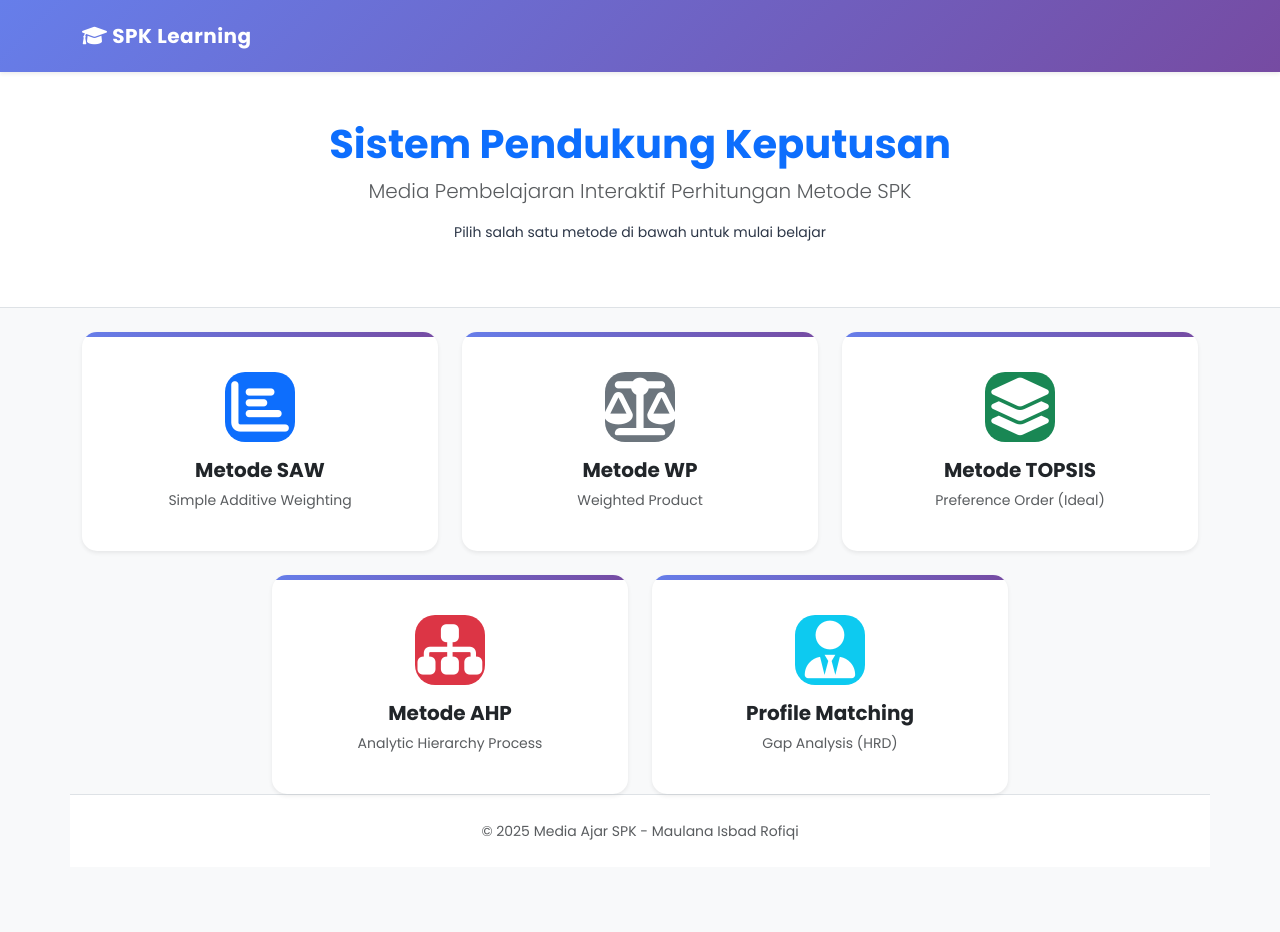
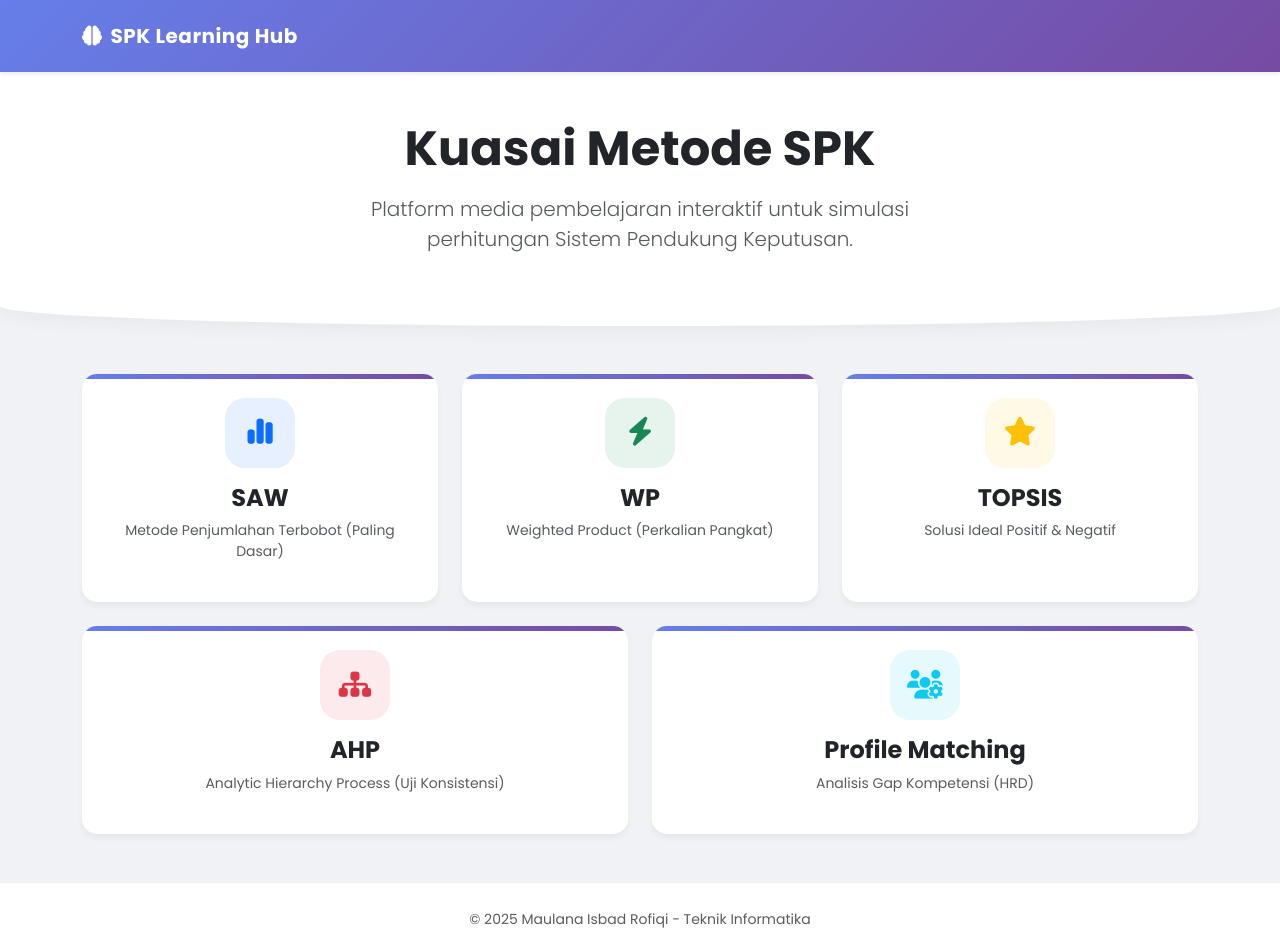
Before and after one commit to maulana-isbad-rofiqi/media-ajar-spk, a plain HTML site: page index.html in a window 1280 px wide. Drawn offline with nearby package versions, Linux system fonts and the light colour scheme.

Commit message:
Update index.html

```diff
--- a/index.html
+++ b/index.html
@@ -3,105 +3,96 @@
 <head>
     <meta charset="UTF-8">
     <meta name="viewport" content="width=device-width, initial-scale=1.0">
-    <title>Media Pembelajaran SPK</title>
+    <title>SPK Learning Hub</title>
     <link href="https://cdn.jsdelivr.net/npm/bootstrap@5.3.0/dist/css/bootstrap.min.css" rel="stylesheet">
+    <link rel="stylesheet" href="https://cdnjs.cloudflare.com/ajax/libs/font-awesome/6.4.0/css/all.min.css">
     <link rel="stylesheet" href="style.css">
-    <link rel="stylesheet" href="https://cdnjs.cloudflare.com/ajax/libs/font-awesome/6.0.0/css/all.min.css">
 </head>
-<body class="bg-light">
+<body>
 
-    <nav class="navbar navbar-dark bg-primary shadow-sm sticky-top">
+    <nav class="navbar navbar-dark shadow-sm">
         <div class="container">
-            <a class="navbar-brand fw-bold" href="index.html">
-                <i class="fas fa-graduation-cap"></i> SPK Learning
+            <a class="navbar-brand" href="#">
+                <i class="fas fa-brain me-2"></i>SPK Learning Hub
             </a>
         </div>
     </nav>
 
-    <div class="bg-white py-5 mb-4 text-center border-bottom">
+    <div class="hero-section text-center pt-5">
         <div class="container">
-            <h1 class="fw-bold text-primary">Sistem Pendukung Keputusan</h1>
-            <p class="lead text-muted">Media Pembelajaran Interaktif Perhitungan Metode SPK</p>
-            <p class="small">Pilih salah satu metode di bawah untuk mulai belajar</p>
+            <h1 class="display-5 fw-bold text-dark mb-3">Kuasai Metode SPK</h1>
+            <p class="lead text-muted mb-4 mx-auto" style="max-width: 600px;">
+                Platform media pembelajaran interaktif untuk simulasi perhitungan Sistem Pendukung Keputusan.
+            </p>
         </div>
     </div>
 
-    <div class="container mb-5">
-        <div class="row g-4 justify-content-center">
-
-            <div class="col-md-4 col-6">
+    <div class="container my-5">
+        <div class="row g-4">
+            <div class="col-md-4 col-sm-6">
                 <a href="saw.html" class="text-decoration-none">
-                    <div class="card h-100 border-0 shadow-sm menu-card text-center py-4">
-                        <div class="card-body">
-                            <div class="icon-box bg-primary text-white mb-3">
-                                <i class="fas fa-chart-bar fa-2x"></i>
-                            </div>
-                            <h5 class="fw-bold text-dark">Metode SAW</h5>
-                            <p class="text-muted small mb-0">Simple Additive Weighting</p>
+                    <div class="menu-card h-100 p-4 text-center">
+                        <div class="icon-box bg-primary bg-opacity-10 text-primary">
+                            <i class="fas fa-chart-simple"></i>
                         </div>
+                        <h4 class="fw-bold text-dark">SAW</h4>
+                        <p class="text-muted small">Metode Penjumlahan Terbobot (Paling Dasar)</p>
                     </div>
                 </a>
             </div>
 
-                        <div class="col-md-4 col-6">
+            <div class="col-md-4 col-sm-6">
                 <a href="wp.html" class="text-decoration-none">
-                    <div class="card h-100 border-0 shadow-sm menu-card text-center py-4">
-                        <div class="card-body">
-                            <div class="icon-box bg-secondary text-white mb-3">
-                                <i class="fas fa-balance-scale fa-2x"></i>
-                            </div>
-                            <h5 class="fw-bold text-dark">Metode WP</h5>
-                            <p class="text-muted small mb-0">Weighted Product</p>
+                    <div class="menu-card h-100 p-4 text-center">
+                        <div class="icon-box bg-success bg-opacity-10 text-success">
+                            <i class="fas fa-bolt"></i>
                         </div>
+                        <h4 class="fw-bold text-dark">WP</h4>
+                        <p class="text-muted small">Weighted Product (Perkalian Pangkat)</p>
                     </div>
                 </a>
             </div>
 
-
-            <div class="col-md-4 col-6">
+            <div class="col-md-4 col-sm-6">
                 <a href="topsis.html" class="text-decoration-none">
-                    <div class="card h-100 border-0 shadow-sm menu-card text-center py-4">
-                        <div class="card-body">
-                            <div class="icon-box bg-success text-white mb-3">
-                                <i class="fas fa-layer-group fa-2x"></i>
-                            </div>
-                            <h5 class="fw-bold text-dark">Metode TOPSIS</h5>
-                            <p class="text-muted small mb-0">Preference Order (Ideal)</p>
+                    <div class="menu-card h-100 p-4 text-center">
+                        <div class="icon-box bg-warning bg-opacity-10 text-warning">
+                            <i class="fas fa-star"></i>
                         </div>
+                        <h4 class="fw-bold text-dark">TOPSIS</h4>
+                        <p class="text-muted small">Solusi Ideal Positif & Negatif</p>
                     </div>
                 </a>
             </div>
 
-            <div class="col-md-4 col-6">
+            <div class="col-md-6 col-sm-6">
                 <a href="ahp.html" class="text-decoration-none">
-                    <div class="card h-100 border-0 shadow-sm menu-card text-center py-4">
-                        <div class="card-body">
-                            <div class="icon-box bg-danger text-white mb-3">
-                                <i class="fas fa-sitemap fa-2x"></i>
-                            </div>
-                            <h5 class="fw-bold text-dark">Metode AHP</h5>
-                            <p class="text-muted small mb-0">Analytic Hierarchy Process</p>
+                    <div class="menu-card h-100 p-4 text-center">
+                        <div class="icon-box bg-danger bg-opacity-10 text-danger">
+                            <i class="fas fa-sitemap"></i>
                         </div>
+                        <h4 class="fw-bold text-dark">AHP</h4>
+                        <p class="text-muted small">Analytic Hierarchy Process (Uji Konsistensi)</p>
                     </div>
                 </a>
             </div>
 
-            <div class="col-md-4 col-6">
+            <div class="col-md-6 col-sm-12">
                 <a href="pm.html" class="text-decoration-none">
-                    <div class="card h-100 border-0 shadow-sm menu-card text-center py-4">
-                        <div class="card-body">
-                            <div class="icon-box bg-info text-white mb-3">
-                                <i class="fas fa-user-tie fa-2x"></i>
-                            </div>
-                            <h5 class="fw-bold text-dark">Profile Matching</h5>
-                            <p class="text-muted small mb-0">Gap Analysis (HRD)</p>
+                    <div class="menu-card h-100 p-4 text-center">
+                        <div class="icon-box bg-info bg-opacity-10 text-info">
+                            <i class="fas fa-users-cog"></i>
                         </div>
+                        <h4 class="fw-bold text-dark">Profile Matching</h4>
+                        <p class="text-muted small">Analisis Gap Kompetensi (HRD)</p>
                     </div>
                 </a>
             </div>
+        </div>
+    </div>
 
-    <footer class="text-center py-4 bg-white border-top mt-auto">
-        <small class="text-muted">© 2025 Media Ajar SPK - Maulana Isbad Rofiqi</small>
+    <footer class="text-center py-4">
+        <small class="text-muted">© 2025 Maulana Isbad Rofiqi - Teknik Informatika</small>
     </footer>
 
 </body>
```
